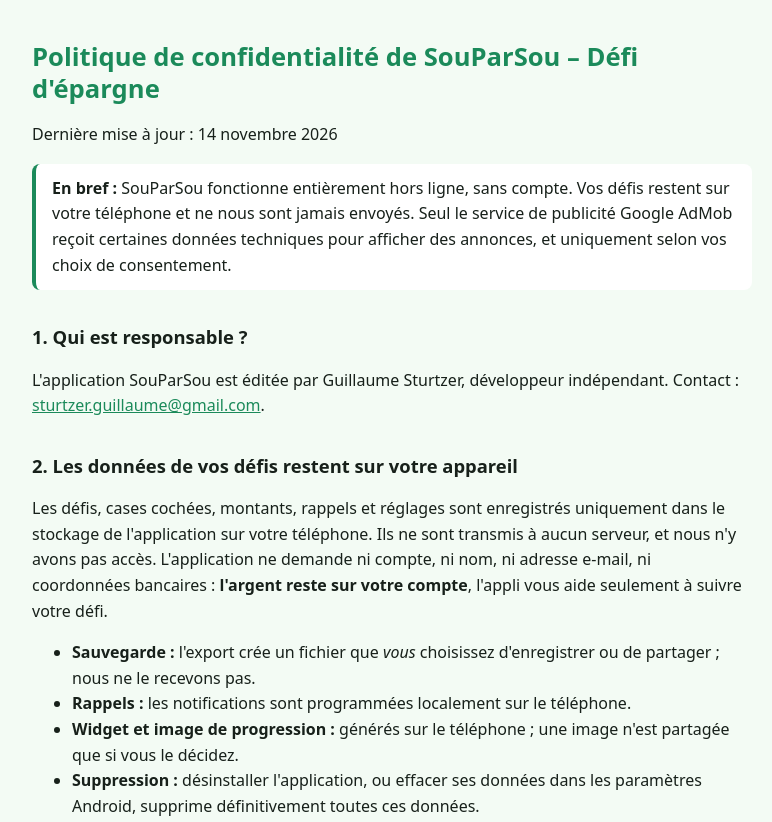
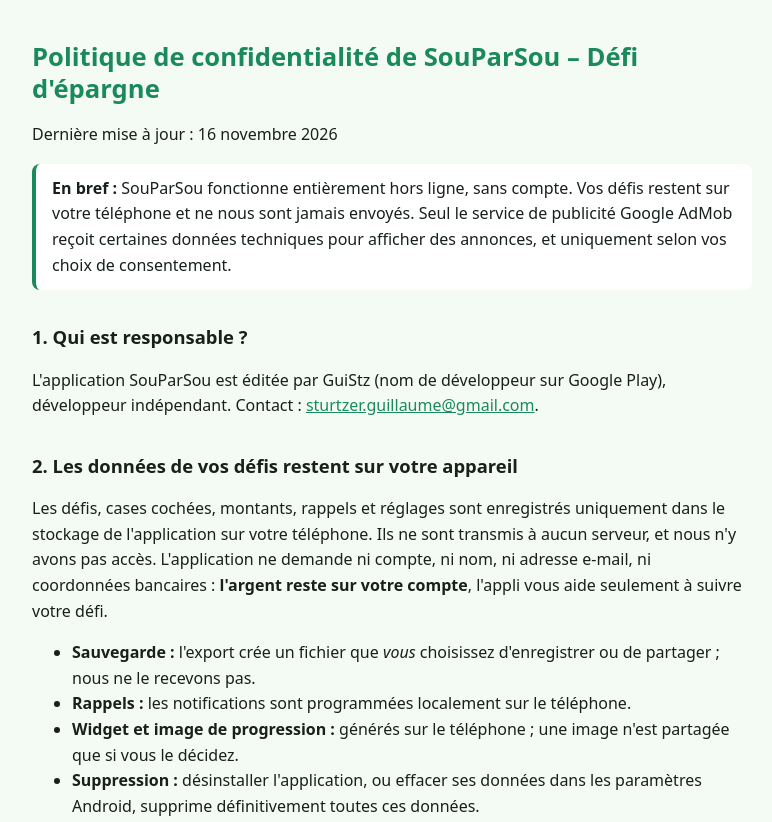
Before and after one commit to GuiStz/GuiStz.github.io, a plain HTML site: page souparsou/confidentialite.html in a window 1280 px wide. Shown: the top 822 px of the page, without its empty margins (248-1020 px from the left). Drawn offline with Linux system fonts and the light colour scheme.

Commit message:
Confidentialité : nom de développeur GuiStz (identique à Google Play)

```diff
--- a/souparsou/confidentialite.html
+++ b/souparsou/confidentialite.html
@@ -25,7 +25,7 @@
 <body>
 <main>
 <h1>Politique de confidentialité de SouParSou – Défi d'épargne</h1>
-<p>Dernière mise à jour : 14 novembre 2026</p>
+<p>Dernière mise à jour : 16 novembre 2026</p>
 
 <p class="encart"><strong>En bref :</strong> SouParSou fonctionne entièrement hors ligne,
 sans compte. Vos défis restent sur votre téléphone et ne nous sont jamais envoyés.
@@ -33,7 +33,7 @@ Seul le service de publicité Google AdMob reçoit certaines données techniques
 afficher des annonces, et uniquement selon vos choix de consentement.</p>
 
 <h2>1. Qui est responsable ?</h2>
-<p>L'application SouParSou est éditée par Guillaume Sturtzer, développeur indépendant.
+<p>L'application SouParSou est éditée par GuiStz (nom de développeur sur Google Play), développeur indépendant.
 Contact : <a href="mailto:sturtzer.guillaume@gmail.com">sturtzer.guillaume@gmail.com</a>.</p>
 
 <h2>2. Les données de vos défis restent sur votre appareil</h2>
```
